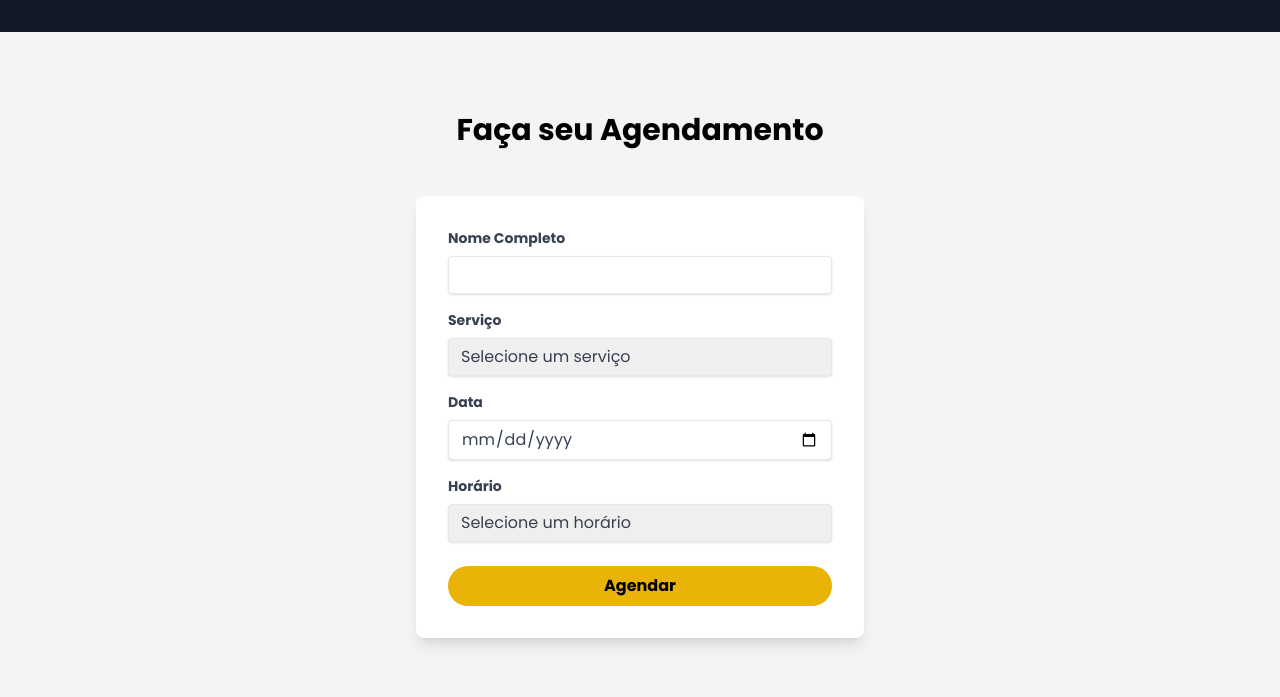
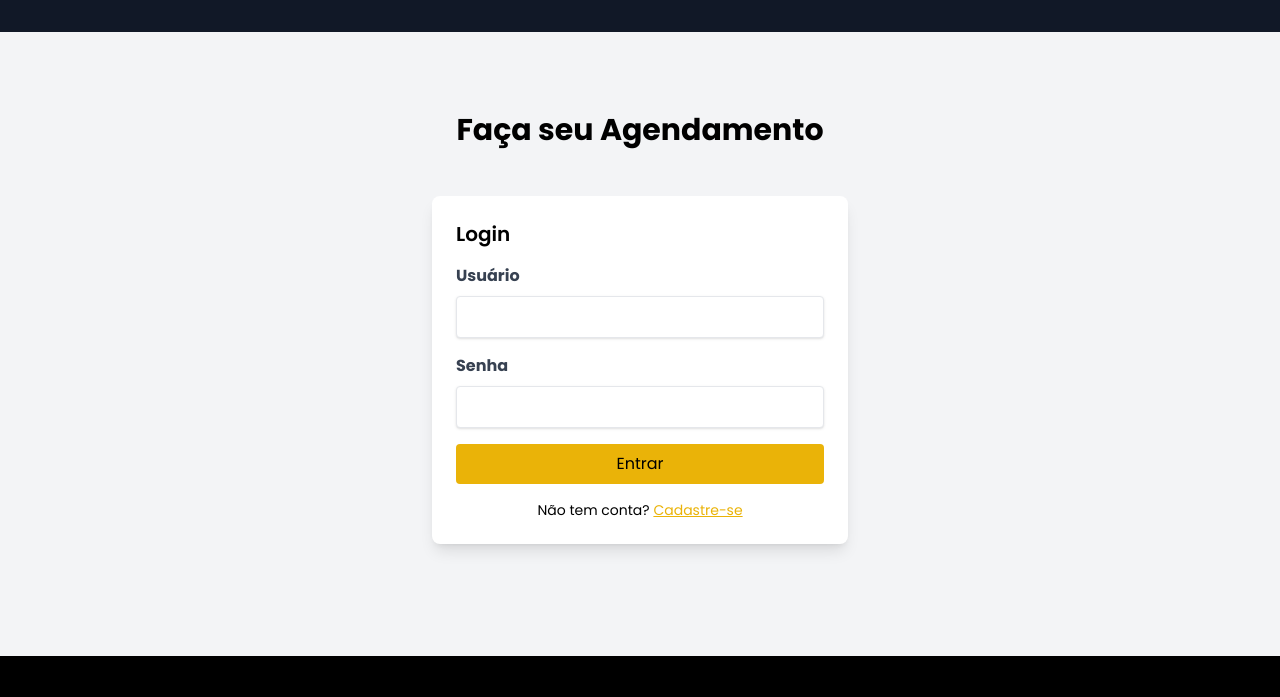
Before and after one commit to santtitoz/blackboxai-1744139153788, a plain HTML site: page index.html in a window 1280 px wide. Shown: the part 1690-2387 px from the top of the page. Drawn offline with nearby package versions, Linux system fonts and the light colour scheme.

Commit message:
Add index.html 1746487192114

```diff
--- a/index.html
+++ b/index.html
@@ -85,21 +85,53 @@
 
     <!-- Booking Section -->
     <section id="booking" class="py-20">
-        <div class="container mx-auto px-4">
+        <div class="container mx-auto px-4 max-w-md">
             <h2 class="text-3xl font-bold text-center mb-12">Faça seu Agendamento</h2>
-            <div class="max-w-md mx-auto bg-white p-8 rounded-lg shadow-lg">
+            <div id="authForms" class="mb-8">
+                <!-- Login Form -->
+                <form id="loginForm" class="bg-white p-6 rounded-lg shadow-lg mb-6">
+                    <h3 class="text-xl font-semibold mb-4">Login</h3>
+                    <div class="mb-4">
+                        <label for="loginUsername" class="block text-gray-700 font-bold mb-2">Usuário</label>
+                        <input type="text" id="loginUsername" class="shadow appearance-none border rounded w-full py-2 px-3 text-gray-700" required />
+                    </div>
+                    <div class="mb-4">
+                        <label for="loginPassword" class="block text-gray-700 font-bold mb-2">Senha</label>
+                        <input type="password" id="loginPassword" class="shadow appearance-none border rounded w-full py-2 px-3 text-gray-700" required />
+                    </div>
+                    <button type="submit" class="bg-yellow-500 text-black px-4 py-2 rounded w-full hover:bg-yellow-600 transition">Entrar</button>
+                    <p class="mt-4 text-center text-sm">Não tem conta? <button id="showRegister" class="text-yellow-500 underline">Cadastre-se</button></p>
+                </form>
+
+                <!-- Register Form -->
+                <form id="registerForm" class="bg-white p-6 rounded-lg shadow-lg hidden">
+                    <h3 class="text-xl font-semibold mb-4">Cadastro</h3>
+                    <div class="mb-4">
+                        <label for="registerUsername" class="block text-gray-700 font-bold mb-2">Usuário</label>
+                        <input type="text" id="registerUsername" class="shadow appearance-none border rounded w-full py-2 px-3 text-gray-700" required />
+                    </div>
+                    <div class="mb-4">
+                        <label for="registerEmail" class="block text-gray-700 font-bold mb-2">Email</label>
+                        <input type="email" id="registerEmail" class="shadow appearance-none border rounded w-full py-2 px-3 text-gray-700" required />
+                    </div>
+                    <div class="mb-4">
+                        <label for="registerPassword" class="block text-gray-700 font-bold mb-2">Senha</label>
+                        <input type="password" id="registerPassword" class="shadow appearance-none border rounded w-full py-2 px-3 text-gray-700" required />
+                    </div>
+                    <button type="submit" class="bg-yellow-500 text-black px-4 py-2 rounded w-full hover:bg-yellow-600 transition">Cadastrar</button>
+                    <p class="mt-4 text-center text-sm">Já tem conta? <button id="showLogin" class="text-yellow-500 underline">Faça login</button></p>
+                </form>
+            </div>
+
+            <div id="bookingFormContainer" class="bg-white p-8 rounded-lg shadow-lg hidden">
                 <form id="bookingForm">
                     <div class="mb-4">
-                        <label class="block text-gray-700 text-sm font-bold mb-2" for="name">
-                            Nome Completo
-                        </label>
-                        <input class="shadow appearance-none border rounded w-full py-2 px-3 text-gray-700 leading-tight focus:outline-none focus:shadow-outline" id="name" type="text" required>
+                        <label for="name" class="block text-gray-700 font-bold mb-2">Nome Completo</label>
+                        <input type="text" id="name" class="shadow appearance-none border rounded w-full py-2 px-3 text-gray-700" required />
                     </div>
                     <div class="mb-4">
-                        <label class="block text-gray-700 text-sm font-bold mb-2" for="service">
-                            Serviço
-                        </label>
-                        <select class="shadow appearance-none border rounded w-full py-2 px-3 text-gray-700 leading-tight focus:outline-none focus:shadow-outline" id="service" required>
+                        <label for="service" class="block text-gray-700 font-bold mb-2">Serviço</label>
+                        <select id="service" class="shadow appearance-none border rounded w-full py-2 px-3 text-gray-700" required>
                             <option value="">Selecione um serviço</option>
                             <option value="haircut">Corte de Cabelo</option>
                             <option value="beard">Barba</option>
@@ -107,24 +139,17 @@
                         </select>
                     </div>
                     <div class="mb-4">
-                        <label class="block text-gray-700 text-sm font-bold mb-2" for="date">
-                            Data
-                        </label>
-                        <input class="shadow appearance-none border rounded w-full py-2 px-3 text-gray-700 leading-tight focus:outline-none focus:shadow-outline" id="date" type="date" required>
+                        <label for="date" class="block text-gray-700 font-bold mb-2">Data</label>
+                        <input type="date" id="date" class="shadow appearance-none border rounded w-full py-2 px-3 text-gray-700" required />
                     </div>
                     <div class="mb-6">
-                        <label class="block text-gray-700 text-sm font-bold mb-2" for="time">
-                            Horário
-                        </label>
-                        <select class="shadow appearance-none border rounded w-full py-2 px-3 text-gray-700 leading-tight focus:outline-none focus:shadow-outline" id="time" required>
+                        <label for="time" class="block text-gray-700 font-bold mb-2">Horário</label>
+                        <select id="time" class="shadow appearance-none border rounded w-full py-2 px-3 text-gray-700" required>
                             <option value="">Selecione um horário</option>
-                            <!-- Time slots will be dynamically loaded -->
                         </select>
                     </div>
                     <div class="flex items-center justify-center">
-                        <button class="bg-yellow-500 hover:bg-yellow-600 text-black font-bold py-2 px-4 rounded-full focus:outline-none focus:shadow-outline w-full" type="submit">
-                            Agendar
-                        </button>
+                        <button type="submit" class="bg-yellow-500 hover:bg-yellow-600 text-black font-bold py-2 px-4 rounded-full w-full">Agendar</button>
                     </div>
                 </form>
             </div>
```
